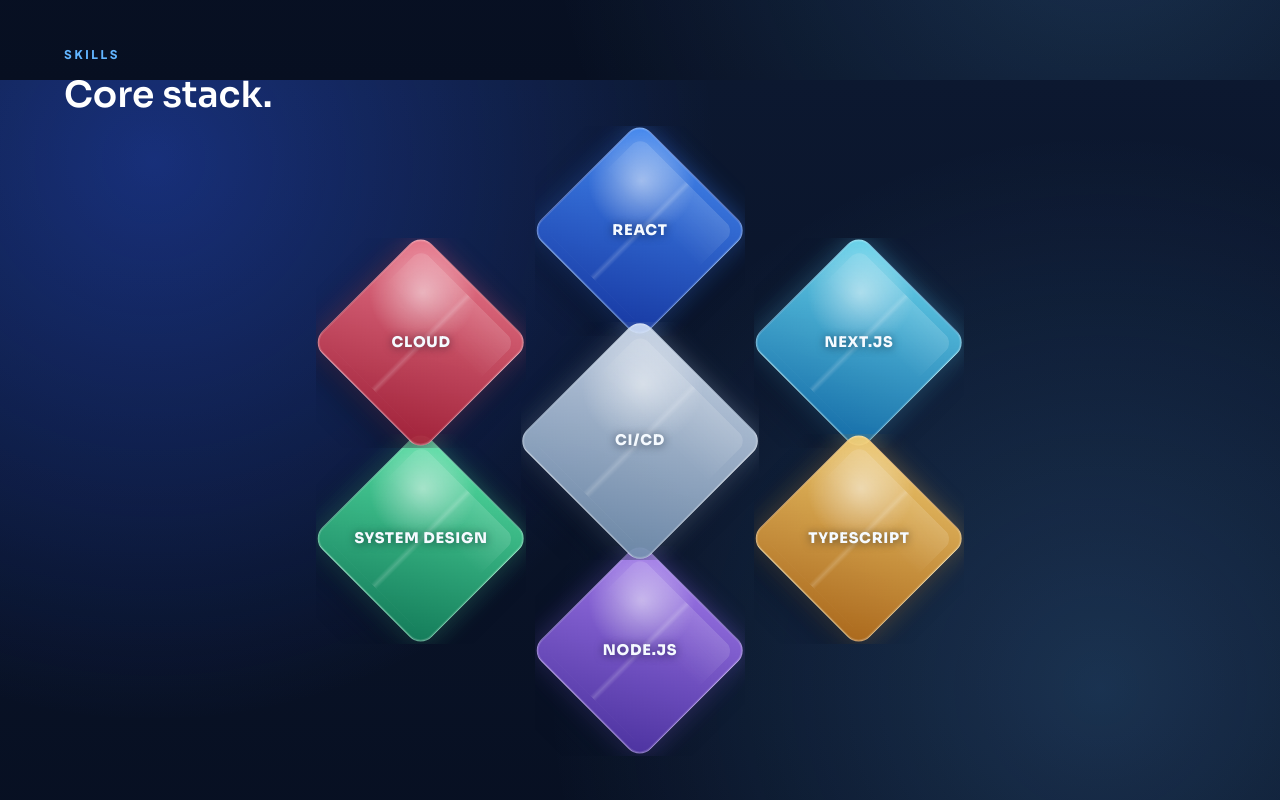
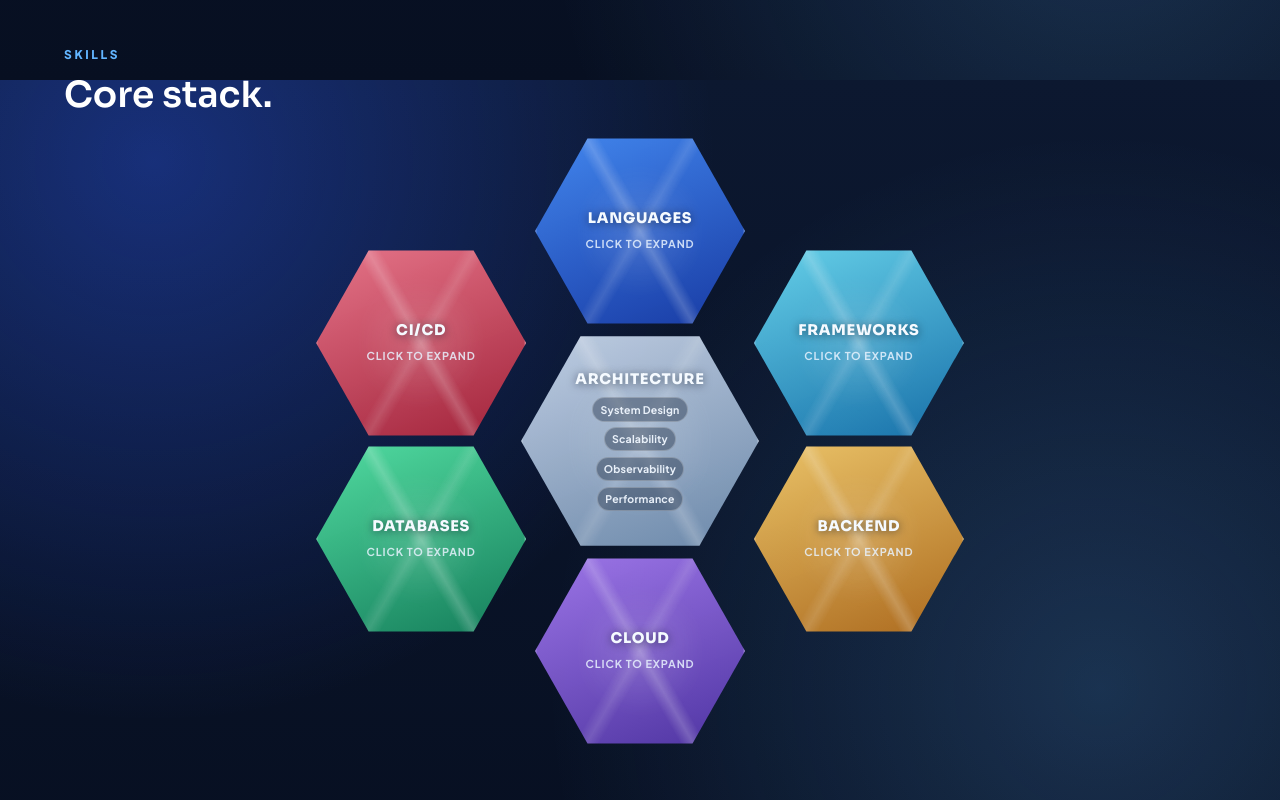
Before and after one commit to lilChars/sonicWP, a React (Vite) app: page / in a window 1280 px wide. Shown: the part 1520-2320 px from the top of the page. Built offline with nearby package versions, Linux system fonts and the light colour scheme.

Commit message:
feat: interactive hex skill gems with glow hover and expandable stacks

```diff
--- a/src/App.jsx
+++ b/src/App.jsx
@@ -12,31 +12,38 @@ const reveal = {
 
 const chaosSkills = [
   {
-    title: "React",
+    title: "Languages",
+    skills: ["Java", "TypeScript", "JavaScript", "SQL", "Bash"],
     accent: "gem-blue"
   },
   {
-    title: "Next.js",
+    title: "Frameworks",
+    skills: ["React", "Next.js", "Express", "Spring Boot"],
     accent: "gem-cyan"
   },
   {
-    title: "TypeScript",
+    title: "Backend",
+    skills: ["REST APIs", "Auth", "Validation", "Microservices"],
     accent: "gem-amber"
   },
   {
-    title: "Node.js",
+    title: "Cloud",
+    skills: ["AWS", "GCP", "Docker", "Serverless"],
     accent: "gem-violet"
   },
   {
-    title: "System Design",
+    title: "Databases",
+    skills: ["PostgreSQL", "MySQL", "Redis", "Data Modeling"],
     accent: "gem-emerald"
   },
   {
-    title: "Cloud",
+    title: "CI/CD",
+    skills: ["GitHub Actions", "Pipelines", "Testing", "Releases"],
     accent: "gem-ruby"
   },
   {
-    title: "CI/CD",
+    title: "Architecture",
+    skills: ["System Design", "Scalability", "Observability", "Performance"],
     accent: "gem-silver"
   }
 ];
@@ -54,6 +61,7 @@ export default function App() {
   const [menuOpen, setMenuOpen] = useState(false);
   const [photoIndex, setPhotoIndex] = useState(0);
   const [photoMissing, setPhotoMissing] = useState(false);
+  const [activeGem, setActiveGem] = useState(6);
 
   const photoSources = [
     "/images/carlos-photo.jpg",
@@ -298,13 +306,28 @@ export default function App() {
           <SectionTitle eyebrow="SKILLS" title="Core stack." />
           <div className="chaos-grid">
             {chaosSkills.map((gem, index) => (
-              <article key={gem.title} className={`chaos-gem chaos-gem-${index + 1} ${gem.accent}`}>
+              <button
+                key={gem.title}
+                type="button"
+                onClick={() => setActiveGem((prev) => (prev === index ? -1 : index))}
+                aria-pressed={activeGem === index}
+                className={`chaos-gem chaos-gem-${index + 1} ${gem.accent} ${activeGem === index ? "is-active" : ""}`}
+              >
                 <div className="chaos-gem-crystal">
                   <div className="chaos-gem-inner">
                     <h3 className="chaos-gem-title">{gem.title}</h3>
+                    {activeGem === index ? (
+                      <ul className="chaos-skill-list">
+                        {gem.skills.map((skill) => (
+                          <li key={skill}>{skill}</li>
+                        ))}
+                      </ul>
+                    ) : (
+                      <p className="chaos-gem-hint">Click to expand</p>
+                    )}
                   </div>
                 </div>
-              </article>
+              </button>
             ))}
           </div>
         </motion.section>
--- a/src/index.css
+++ b/src/index.css
@@ -204,11 +204,15 @@ body {
 .chaos-gem {
   position: relative;
   aspect-ratio: 1 / 1;
-  transition: transform 280ms ease;
+  border: 0;
+  background: transparent;
+  padding: 0;
+  cursor: pointer;
+  text-align: inherit;
 }
 
-.chaos-gem:hover {
-  transform: translateY(-4px) scale(1.02);
+.chaos-gem:focus-visible {
+  outline: none;
 }
 
 .chaos-gem-crystal {
@@ -216,36 +220,44 @@ body {
   height: 100%;
   display: grid;
   place-items: center;
+  clip-path: polygon(25% 6%, 75% 6%, 100% 50%, 75% 94%, 25% 94%, 0% 50%);
+  background: linear-gradient(160deg, var(--gem-a), var(--gem-b));
+  border: 1px solid rgba(255, 255, 255, 0.3);
+  box-shadow:
+    inset 0 0 0 1px rgba(255, 255, 255, 0.12),
+    0 16px 28px rgba(7, 15, 35, 0.44);
   overflow: hidden;
+  transition: box-shadow 220ms ease, filter 220ms ease;
 }
 
 .chaos-gem-crystal::before {
   content: "";
   position: absolute;
-  inset: 13%;
-  transform: rotate(45deg);
-  border-radius: 16px;
+  inset: 0;
   background:
-    radial-gradient(circle at 28% 26%, rgba(255, 255, 255, 0.5), transparent 34%),
-    linear-gradient(150deg, var(--gem-a), var(--gem-b));
-  border: 1px solid rgba(255, 255, 255, 0.32);
-  box-shadow:
-    inset 0 0 0 1px rgba(255, 255, 255, 0.14),
-    0 18px 30px rgba(7, 15, 35, 0.46),
-    0 0 24px var(--gem-glow);
+    linear-gradient(60deg, transparent 0 46%, rgba(255, 255, 255, 0.22) 50%, transparent 54% 100%),
+    linear-gradient(-60deg, transparent 0 46%, rgba(255, 255, 255, 0.14) 50%, transparent 54% 100%);
+  opacity: 0.9;
 }
 
 .chaos-gem-crystal::after {
   content: "";
   position: absolute;
-  inset: 18%;
-  transform: rotate(45deg);
-  border-radius: 12px;
-  background:
-    linear-gradient(180deg, rgba(255, 255, 255, 0.14), transparent 38%),
-    linear-gradient(90deg, transparent 47%, rgba(255, 255, 255, 0.17) 50%, transparent 53%);
-  mix-blend-mode: screen;
+  inset: 16% 22%;
+  background: radial-gradient(circle, rgba(255, 255, 255, 0.3), transparent 72%);
+  filter: blur(8px);
+  opacity: 0.45;
   pointer-events: none;
+}
+
+.chaos-gem:hover .chaos-gem-crystal,
+.chaos-gem:focus-visible .chaos-gem-crystal,
+.chaos-gem.is-active .chaos-gem-crystal {
+  box-shadow:
+    inset 0 0 0 1px rgba(255, 255, 255, 0.16),
+    0 0 26px var(--gem-glow),
+    0 18px 30px rgba(7, 15, 35, 0.5);
+  filter: saturate(1.08);
 }
 
 .chaos-gem-inner {
@@ -254,6 +266,8 @@ body {
   display: flex;
   flex-direction: column;
   justify-content: center;
+  align-items: center;
+  gap: 0.55rem;
   text-align: center;
   position: relative;
   z-index: 2;
@@ -269,6 +283,36 @@ body {
   text-transform: uppercase;
   color: #f5faff;
   text-shadow: 0 1px 8px rgba(5, 12, 26, 0.55);
+}
+
+.chaos-gem-hint {
+  margin: 0;
+  font-size: 0.68rem;
+  letter-spacing: 0.08em;
+  font-weight: 700;
+  text-transform: uppercase;
+  color: rgba(232, 243, 255, 0.84);
+}
+
+.chaos-skill-list {
+  margin: 0;
+  padding: 0;
+  list-style: none;
+  display: flex;
+  flex-wrap: wrap;
+  justify-content: center;
+  gap: 0.35rem;
+}
+
+.chaos-skill-list li {
+  padding: 0.2rem 0.45rem;
+  border-radius: 9999px;
+  border: 1px solid rgba(255, 255, 255, 0.25);
+  background: rgba(8, 18, 37, 0.35);
+  font-size: 0.66rem;
+  font-weight: 700;
+  letter-spacing: 0.02em;
+  color: rgba(241, 248, 255, 0.94);
 }
 
 .gem-blue {
```
